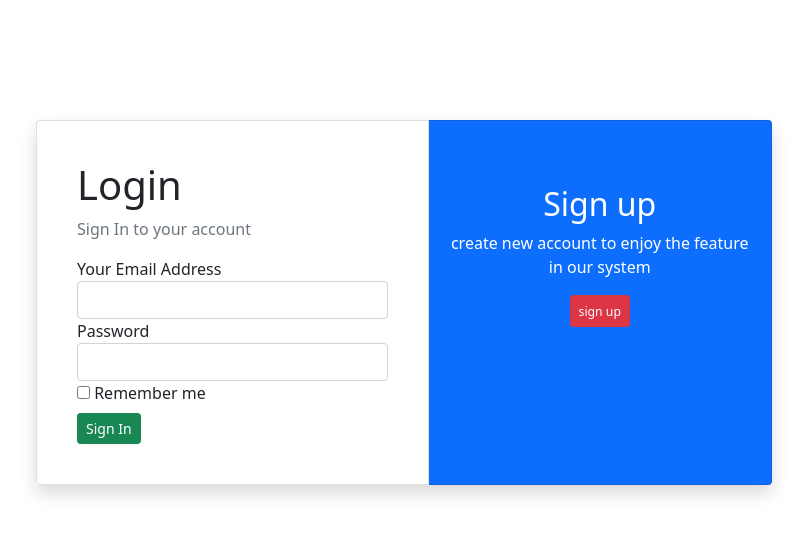
After one commit to marykamau2/Book-API, a Flask app: page /authenticate/login in a window 1280 px wide. The commit adds this page. Shown: the top 536 px of the page, without its empty margins (236-1043 px from the left). Run offline with Flask 2, Linux system fonts and the light colour scheme; some libraries are stand-ins or nearby versions.

Commit message:
done auth

```diff
--- a/app/auth/__init__.py
+++ b/app/auth/__init__.py
@@ -0,0 +1,4 @@
+from flask import Blueprint
+auth = Blueprint('auth',__name__)
+
+from . import views, forms
--- a/app/auth/forms.py
+++ b/app/auth/forms.py
@@ -0,0 +1,27 @@
+from flask_wtf import FlaskForm
+from wtforms import StringField,PasswordField,BooleanField,SubmitField, TextAreaField
+from wtforms.validators import Required,Email,EqualTo
+from wtforms import ValidationError
+
+from ..models import User
+
+class LoginForm(FlaskForm):
+    email = StringField('Your Email Address',validators=[Required(),Email()])
+    password = PasswordField('Password',validators =[Required()])
+    remember = BooleanField('Remember me')
+    submit = SubmitField('Sign In')
+
+class RegistrationForm(FlaskForm):
+    email = StringField('Your Email Address',validators=[Required(),Email()])
+    username = StringField('Enter your username',validators = [Required()])
+    password = PasswordField('Password',validators = [Required(), EqualTo('password_confirm',message = 'Passwords must match')])
+    password_confirm = PasswordField('Confirm Passwords',validators = [Required()])
+    submit = SubmitField('Sign Up',)
+
+    def validate_email(self,data_field):
+            if User.query.filter_by(email =data_field.data).first():
+                raise ValidationError('There is an account with that email')
+
+    def validate_username(self,data_field):
+        if User.query.filter_by(username = data_field.data).first():
+            raise ValidationError('That username is taken')
--- a/app/auth/views.py
+++ b/app/auth/views.py
@@ -0,0 +1,58 @@
+
+from flask import render_template,redirect,url_for, flash,request, session
+from .forms import RegistrationForm, LoginForm
+from flask_login import login_user, logout_user, login_required
+from ..models import User
+from .. import db
+from app import login_manager
+from . import auth
+
+
+
+
+
+# login route
+@auth.route('/login',methods=['GET','POST'])
+def login():
+    login_form = LoginForm()
+    if login_form.validate_on_submit():
+        user = User.query.filter_by(email = login_form.email.data).first()
+        if user is not None and user.verify_password(login_form.password.data):
+            print(login_form.remember.data)
+            login_user(user,remember=login_form.remember.data)
+            return redirect(request.args.get('next') or url_for('main.index'))
+
+        flash('Invalid username or Password')
+
+    return render_template('login.html',login_form = login_form)
+#logout user route
+@auth.route('/logout')
+@login_required
+def logout():
+    logout_user()
+    return redirect(url_for("main.index"))
+
+
+@auth.route('/register',methods = ["GET","POST"])
+def register():
+    form = RegistrationForm()
+    if form.validate_on_submit():
+        user = User(email = form.email.data, username = form.username.data,password = form.password.data)
+        db.session.add(user)
+        db.session.commit()
+        return redirect(url_for('auth.login'))
+    return render_template('register.html',registration_form = form)
+
+@login_manager.user_loader
+def load_user(user_id):
+    """Check if user is logged-in on every page load."""
+    if user_id is not None:
+        return User.query.get(user_id)
+    return None
+
+
+@login_manager.unauthorized_handler
+def unauthorized():
+    """Redirect unauthorized users to Login page."""
+    flash('You must be logged in to view that page.')
+    return redirect(url_for('auth.login'))
--- a/app/static/css/nav.css
+++ b/app/static/css/nav.css
@@ -2,7 +2,7 @@
     background-color: #D4AC0D;
 }
 #brands{
-    color: white;
+    color: rgb(235, 49, 49);
     font-family: 'Oswald', sans-serif;
     font-size: 30px;
     font-weight: 900;
@@ -11,14 +11,14 @@
     margin-right: 10px;
 }
 .br {
-    color: #3C1874;
+    color: #a97dee;
   }
   .navbar-toggler{
       background-color: #F1B24A;
       color: black;
   }
 .nav-item a{
-    color: white;
+    color: rgb(163, 189, 15);
     font-family: 'Oswald', sans-serif;
     font-weight: 400;
 }
@@ -36,18 +36,14 @@
 }
 #gits{
     border-color: #3C1874;
-    color: white;
+    color: rgb(81, 216, 39);
     margin: 10px;
 }
 #gits:hover{
     border-color: #3C1874;
     background-color: #3C1874;
 }
-#jumbotron{
-    margin-top: 40px;
-    border-radius: 8px;
-    background-color: #E8F6F3;
-}
+
 #titles{
     color: green;
     text-align: center;
@@ -61,12 +57,12 @@
 }
 .footer{
     background-color: #273746;
-    height: 60px;
-    margin-top: 100vh;
+    /* height: 60px; */
+    /* margin-top: 100vh; */
 }
 .text{
     text-align: center;
-    color: white;
+    color: rgb(228, 33, 33);
     padding: 10px;
     font-family: 'Playfair Display', serif;
     font-size: 13px;
--- /dev/null
+++ b/app/templates/login.html
@@ -0,0 +1,34 @@
+{% extends 'index.html'%}
+{% import 'bootstrap/wtf.html' as wtf%}
+
+{% block main %}
+<div class="container" style="margin-top: 120px;">
+  <div class="row justify-content-center">
+    <div class="col-md-8">
+      <div class="card-group mb-0 shadow">
+        <div class="card p-4">
+          <div class="card-body">
+            <h1>Login</h1>
+            <p class="text-muted">Sign In to your account</p>
+            {% for message in get_flashed_messages() %}
+            <div class="alert alert-danger" role="alert">
+              {{ message }}
+            </div>
+            {% endfor %}
+              {{wtf.quick_form(login_form, button_map={'submit':'success btn-sm mt-2'})}}
+          </div>
+        </div>
+        <div class="card text-white bg-primary py-5 d-md-down-none" style="width:44%">
+          <div class="card-body text-center">
+            <div>
+              <h2>Sign up</h2>
+              <p>create new account to enjoy the feature in our system</p>
+              <a href="{{url_for('auth.register')}}" type="button" class="btn btn-danger btn-sm "><small>sign up</small></a>
+            </div>
+          </div>
+        </div>
+      </div>
+    </div>
+  </div>
+</div>
+{% endblock%}
```
Also changed, not shown: app/__init__.py (+31 -4 lines), app/models.py (+29 -0 lines), app/templates/allbooks.html (+10 -5 lines), app/templates/footer.html (added, +10 -0 lines), app/templates/index.html (+6 -37 lines), app/templates/nav.html (added, +114 -0 lines), app/templates/register.html (added, +32 -0 lines), config.py (+9 -3 lines), app/requests.py (line endings or trailing spaces), app/templates/auth.html (added), 1 other file.
